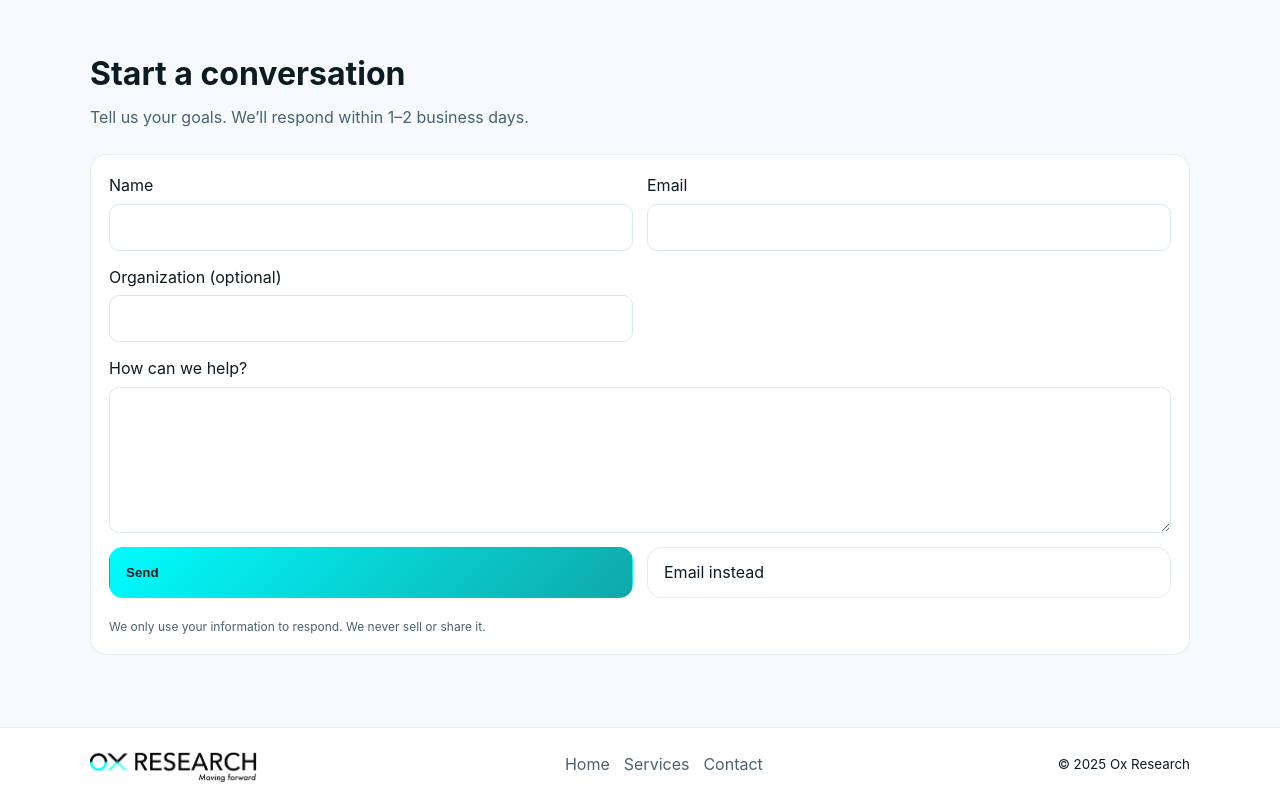
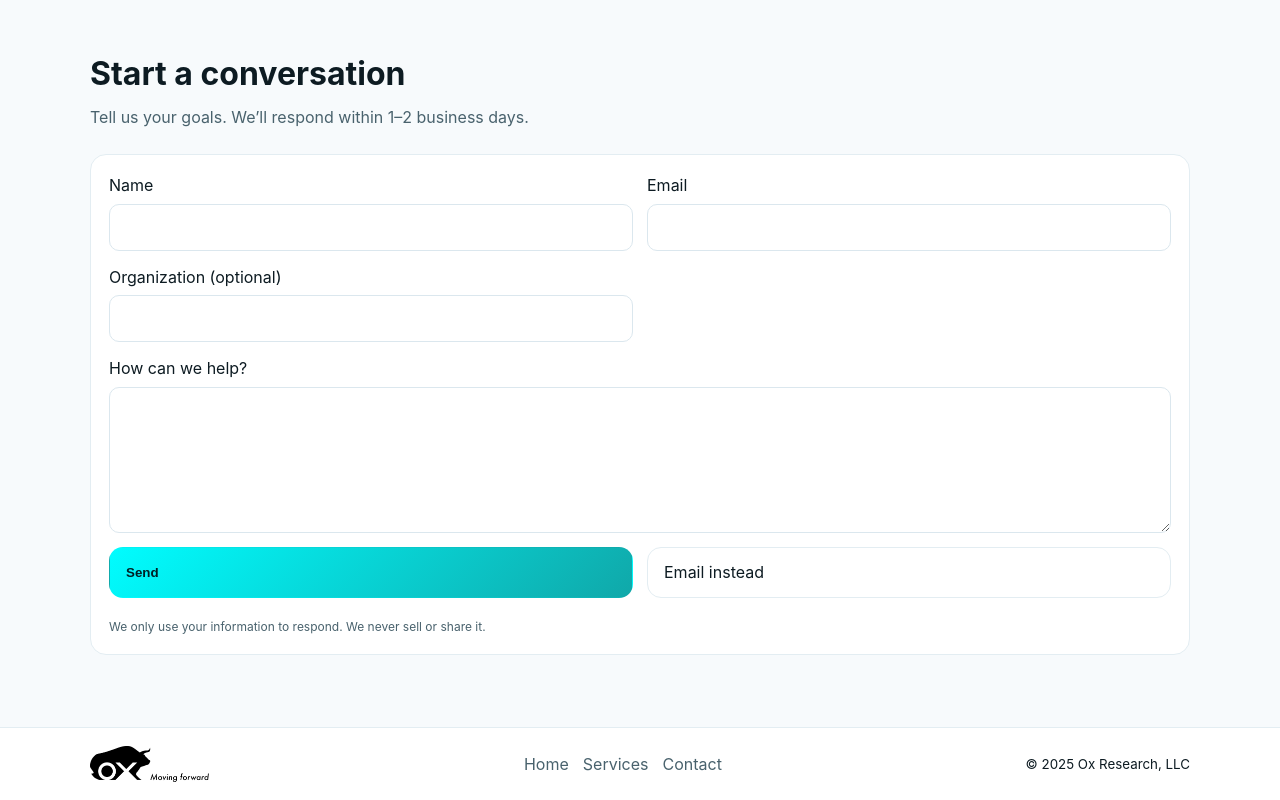
Before and after one commit to joesherwood-ox/oxresearch, a plain HTML site: page index.html in a window 1280 px wide. Shown: the part 1795-2595 px from the top of the page. Drawn offline with Linux system fonts and the light colour scheme.

Commit message:
Update index.html

```diff
--- a/index.html
+++ b/index.html
@@ -203,7 +203,7 @@
   <footer class="footer">
     <div class="container foot">
       <div class="foot-brand">
-        <img src="/assets/img/oxres_logo_black_tagline.png" alt="Ox logo" />
+        <img src="/assets/img/ox_logo_bull_tagline_black.png" alt="Ox logo" />
         <span></span>
       </div>
       <nav aria-label="Footer">
@@ -211,7 +211,7 @@
         <a href="/services.html">Services</a>
         <a href="#contact">Contact</a>
       </nav>
-      <small>© <span id="year"></span> Ox Research</small>
+      <small>© <span id="year"></span> Ox Research, LLC</small>
     </div>
   </footer>
 
```
